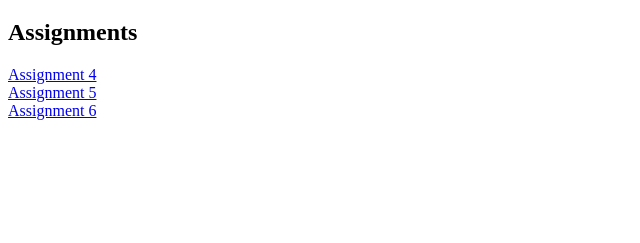
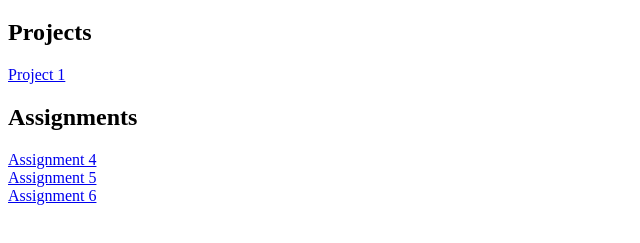
Before and after one commit to Krushik-1/Krushik-1.github.io, a plain HTML site: page index.html in a window 1280 px wide. Shown: the part 61-304 px from the top of the page, without its empty margins (0-640 px from the left). Drawn offline with Linux system fonts and the light colour scheme.

Commit message:
Update index.html

```diff
--- a/index.html
+++ b/index.html
@@ -11,6 +11,12 @@
         <h1>Krushik</h1>
     </div>
     <div>
+        <h2>
+            Projects
+        </h2>
+    </div>
+    <a href="Project - 1">Project 1</a>
+    <div>
         <h2>Assignments</h2>
     </div>
     <a href="Assignment - 4">Assignment 4</a><br>
```
